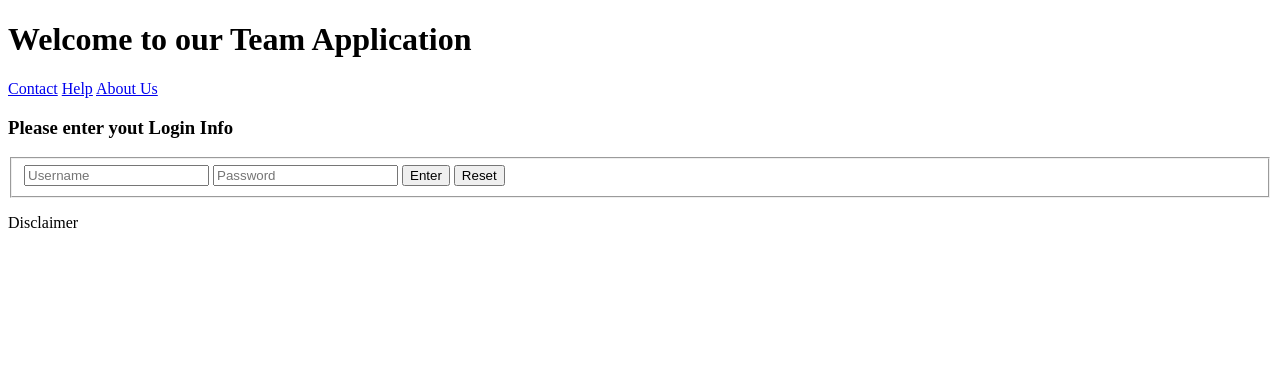
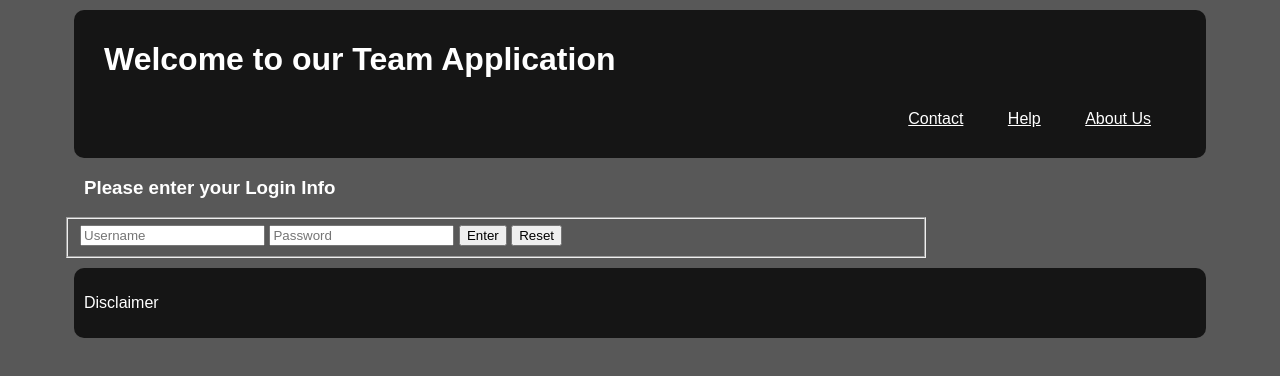
Before and after one commit to philippschoenhoff/team_project_app, a plain HTML site: page index.html in a window 1280 px wide. Drawn offline with Linux system fonts and the light colour scheme.

Commit message:
beginning of adding CSS und modifocation of HTML

```diff
--- a/index.html
+++ b/index.html
@@ -4,6 +4,7 @@
     <meta charset="UTF-8">
     <meta http-equiv="X-UA-Compatible" content="IE=edge">
     <meta name="viewport" content="width=device-width, initial-scale=1.0">
+    <link rel="stylesheet" href="styles/main_style.css">
     <title>The Team App - Sign In</title>
 </head>
 <body>
@@ -16,9 +17,9 @@
                 <a href="#">About Us</a>
             </nav>
         </header>
-
-        <section id="login_form">
-            <h3>Please enter yout Login Info</h3>
+        <div class="column1of3"></div>
+        <div class="column2of3">
+            <h3>Please enter your Login Info</h3>
             <form action="" id ="singin">
                 <fieldset>
                     <input type="text" name="" id="username" placeholder="Username">
@@ -28,8 +29,9 @@
                 </fieldset>
             </form>
 
-        </section>
+        </div>
 
+        <div class="column3of3"></div>
         <footer>
             <p>Disclaimer</p>
         </footer>
--- a/styles/main_style.css
+++ b/styles/main_style.css
@@ -0,0 +1,49 @@
+*{
+    font-family: Arial, Helvetica, sans-serif;
+}
+body{
+    width: 90%;
+    margin: 0 auto;
+    background-color: #585858;
+}
+
+header{
+    background-color: #151515;
+    padding: 10px;
+    margin: 10px;
+    border-radius: 10px;
+}
+
+nav{
+    background-color: #151515;
+    padding: 10px;
+    margin: 10px;
+    text-align: right;
+}
+
+footer{
+    background-color: #151515;
+    color: white;
+    padding: 10px;
+    margin: 10px;
+    border-radius: 10px;
+}
+
+form{
+    width: 75%;
+
+}
+
+a{
+    display: inline;
+    padding: 15px;
+    margin-right: 10px;
+    margin-right: 10px;
+    color: white;
+}
+
+h1, h2, h3{
+    color: white;
+    text-align: left;
+    padding-left: 20px;
+}
```
Also changed, not shown: mainpage.html (+1 -0 lines).
